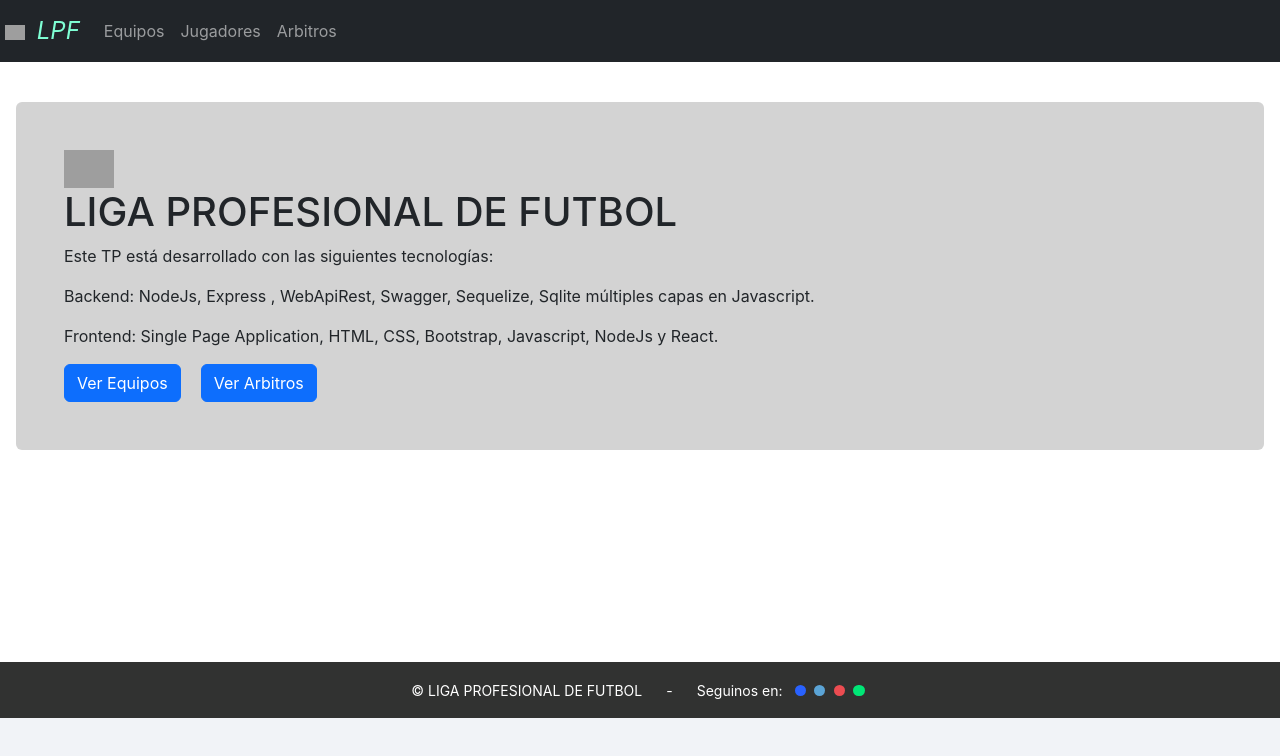
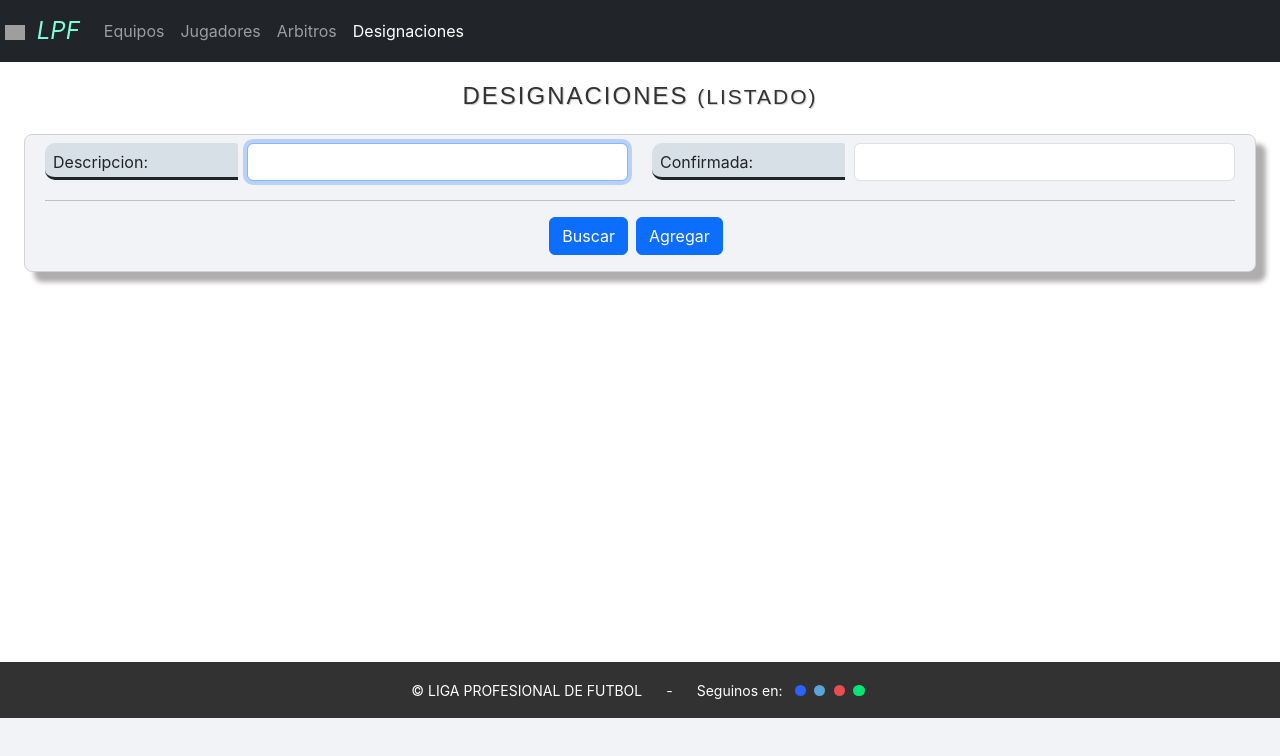
Before and after one commit to Feligomez02/ProyectoWebFutbol, a React (Vite) app in the folder Frontend/frontend-futbol/: page /designaciones in a window 1280 px wide. Before the commit this address led to /Inicio. Shown: the top 756 px of the page. Built offline with nearby package versions, Linux system fonts and the light colour scheme; no server answers; grey boxes are pictures that could not be loaded; the HTML template or start-up script is replaced by a standard one.

Commit message:
mi parte lista

```diff
--- a/Frontend/frontend-futbol/src/App.jsx
+++ b/Frontend/frontend-futbol/src/App.jsx
@@ -7,6 +7,7 @@ import {Footer} from "./components/Footer";
 import { Jugadores } from "./components/jugadores/Jugadores";
 import { ModalDialog } from "./components/ModalDialog";
 import { Arbitros } from "./components/Arbitros";
+import { Designaciones } from "./components/designaciones/Designaciones";
 
 function App() {
   return (
@@ -21,6 +22,8 @@ function App() {
               <Route path="*" element={<Navigate to="/Inicio" replace />} />
               <Route path="/jugadores" element={<Jugadores />} />
               <Route path="/arbitros" element={<Arbitros />} />
+              <Route path="/designaciones" element={<Designaciones />} />
+
             </Routes>
         </div>
         <Footer />
--- a/Frontend/frontend-futbol/src/components/Menu.jsx
+++ b/Frontend/frontend-futbol/src/components/Menu.jsx
@@ -47,6 +47,11 @@ function Menu() {
               Arbitros
             </NavLink>
           </li>
+          <li className="nav-item">
+            <NavLink className="nav-link" to="/designaciones">
+              Designaciones
+            </NavLink>
+          </li>
         </ul>
       </div>
     </nav>
--- a/Frontend/frontend-futbol/src/components/designaciones/Designaciones.jsx
+++ b/Frontend/frontend-futbol/src/components/designaciones/Designaciones.jsx
@@ -33,7 +33,7 @@ function Designaciones() {
   // cargar al "montar" el componente, solo la primera vez (por la dependencia [])
   useEffect(() => {
     async function BuscarArbitros() {
-      let data = await equiposService.Buscar();
+      let data = await arbitrosService.Buscar();
       setArbitros(data);
     }
     BuscarArbitros();
```
Also changed, not shown: 1 other file (tests, documents, lock files or other folders).
